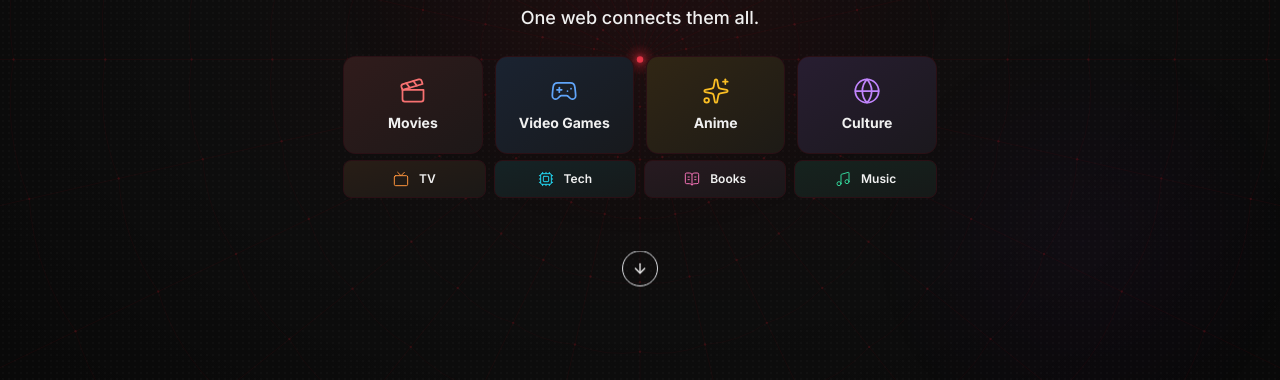
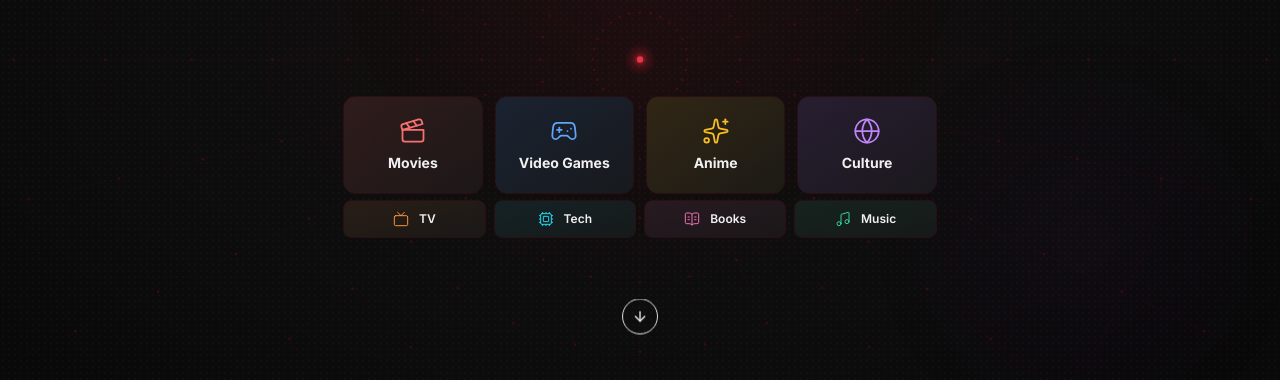
Before and after one commit to metal-chris/thespidaverse, a Next.js app: page /en in a window 1280 px wide. Shown: the part 373-753 px from the top of the page. Built offline with nearby package versions, Linux system fonts and the light colour scheme; no server answers.

Commit message:
Hero: increase gap above category grid (mt-10 → mt-16)
Lower the category grid to approximately where the scroll button
sat in the original layout — better vertical balance.

Co-Authored-By: claude-flow <ruv@ruv.net>

```diff
--- a/src/components/home/HeroSection.tsx
+++ b/src/components/home/HeroSection.tsx
@@ -138,14 +138,14 @@ export function HeroSection({ className = "", children }: HeroSectionProps) {
           <span className="text-foreground font-medium">{t("hero.subtitle")}</span>
         </p>
 
-        {/* Children (e.g. CategoryGrid) placed after tagline */}
-        <div className="mt-10 opacity-0 animate-hero-fade-in" style={{ animationDelay: "0.6s" }}>
+        {/* Children (e.g. CategoryGrid) */}
+        <div className="mt-28 md:mt-32 opacity-0 animate-hero-fade-in" style={{ animationDelay: "0.6s" }}>
           {children}
         </div>
 
         {/* Scroll indicator — below categories */}
         <div
-          className="mt-6 flex justify-center opacity-0 animate-hero-fade-in"
+          className="mt-8 flex justify-center opacity-0 animate-hero-fade-in"
           style={{ animationDelay: "0.8s" }}
         >
           <button
```
